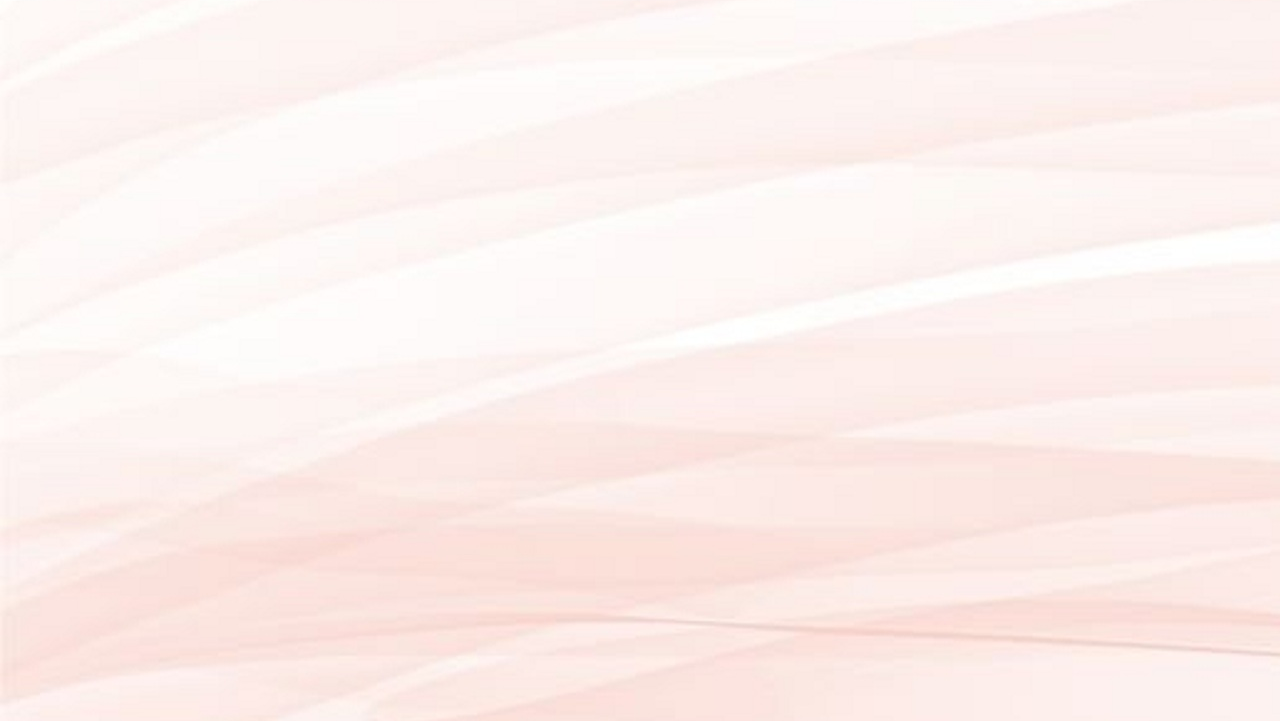
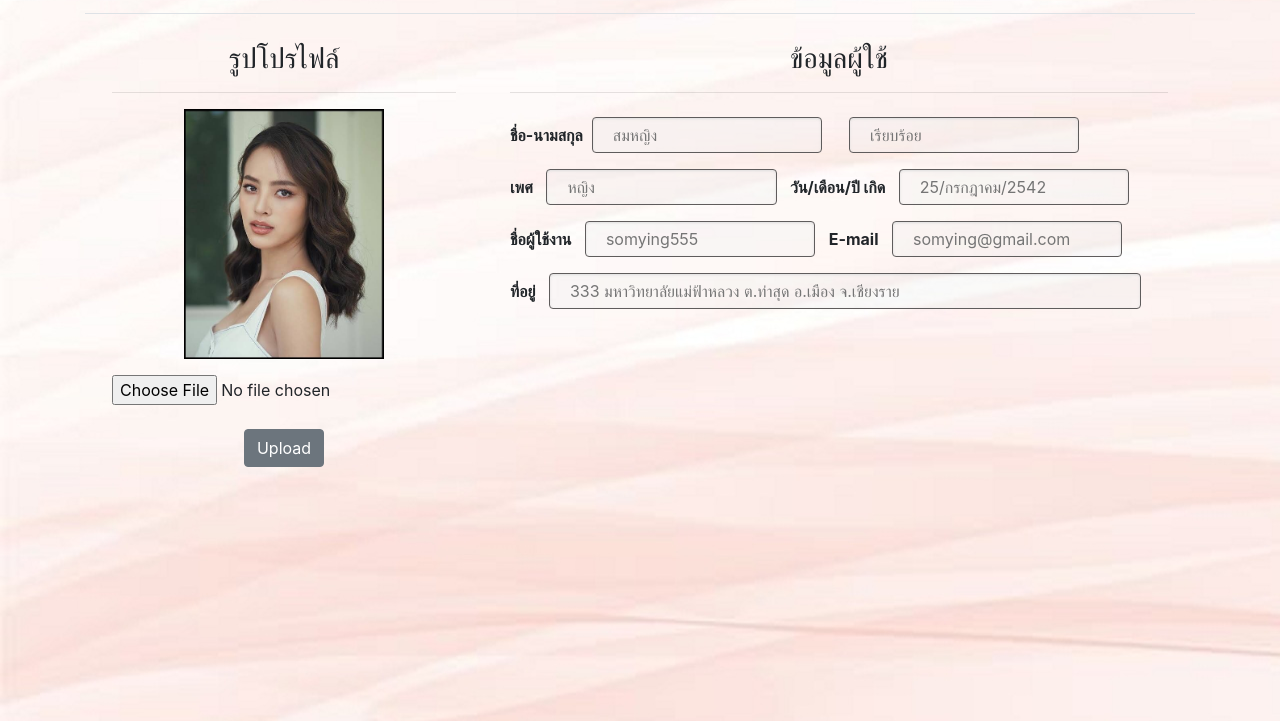
Before and after one commit to sorayapoonpoem/Face2cheats, a plain HTML site: page โปรไฟล์ผู้ใช้.html in a window 1280 px wide. Shown: the part 79-800 px from the top of the page. Drawn offline with Linux system fonts and the light colour scheme.

Commit message:
UI หน้าโปรไฟล์ผู้ใช้

```diff
--- a/โปรไฟล์ผู้ใช้.html
+++ b/โปรไฟล์ผู้ใช้.html
@@ -4,22 +4,23 @@
 <head>
     <meta charset="UTF-8">
     <meta name="viewport" content="width=device-width, initial-scale=1.0">
-    <title>หน้าหลัก</title>
+    <title>โปรไฟล์ผู้ใช้งาน</title>
     <link rel="stylesheet" href="./js/bootstrap.min.css">
-    <link rel="stylesheet" href="./js/dataTables.bootstrap4.min.css">
-    <link rel="stylesheet" href="./js/responsive.bootstrap4.min.css">
-    <link rel="stylesheet" href="./js/sweetalert2.min.css">
-    <link rel="stylesheet" href="./js/css.css">
-    <link rel="stylesheet" href="./js/font-awesome.min.css">
     <script src="./js/jquery.min.js"></script>
     <script src="./js/popper.min.js"></script>
     <script src="./js/bootstrap.min.js"></script>
-    <script src="./js/bootbox.min.js"></script>
-    <script src="./js/jquery.dataTables.min.js"></script>
-    <script src="./js/dataTables.bootstrap4.min.js"></script>
-    <script src="./js/dataTables.responsive.min.js"></script>
-    <script src="./js/responsive.bootstrap4.min.js"></script>
-    <script src="./js/sweetalert2.all.min.js"></script>
+
+    <script>
+        $(document).ready(function () {
+            $("#upload").click(function () {
+                alert("Upload,Success!");
+
+
+            });
+
+        });
+    </script>
+
     <style>
         body {
             background-attachment: fixed;
@@ -31,14 +32,58 @@
         }
 
 
+        #Lname {
+            width: 35%;
+            margin: 8px 0;
+            display: inline-block;
+            border: 1px solid rgb(95, 92, 92);
+            box-shadow: inset 0 1px 3px #ddd;
+            border-radius: 4px;
+            -webkit-box-sizing: border-box;
+            -moz-box-sizing: border-box;
+            box-sizing: border-box;
+            padding-left: 20px;
+            padding-right: 20px;
+            padding-top: 5px;
+            padding-bottom: 5px;
+        }
+
+
+
+        #Fname {
+            width: 90%;
+            margin: 8px 0;
+            display: inline-block;
+            border: 1px solid rgb(95, 92, 92);
+            box-shadow: inset 0 1px 3px #ddd;
+            border-radius: 4px;
+            -webkit-box-sizing: border-box;
+            -moz-box-sizing: border-box;
+            box-sizing: border-box;
+            padding-left: 20px;
+            padding-right: 20px;
+            padding-top: 5px;
+            padding-bottom: 5px;
+        }
+
+
+
+        #checks {
+
+            color: rgb(98, 98, 226);
+
+        }
+
+        #regis {
+            text-align: center;
+            background-color: rgb(235, 96, 179);
+            color: white;
+        }
     </style>
-
 
 </head>
 
 <body background="./pro/background.jpg" BGPROPERTIES="FIXED">
-
-
     <nav class="navbar navbar-expand-sm navbar-light  sticky-top " style=" background-color: #fadee1;"
         style="text-align: right">
         <div class=" container-fluid">
@@ -52,35 +97,84 @@
                 <ul class="navbar-nav ml-auto">
                     <!-- ml to mr, yeah make sense.. -->
                     <li class="nav-item ">
-                        <a class="nav-link" href="./Page1.html">หน้าหลัก</a>
+                        <a class="nav-link" href="./Page1login.html">หน้าหลัก</a>
                     </li>
 
                     <li class="nav-item" id="navlink">
-                        <a class="nav-link" href="./เกี่ยวกับทีมงาน.html">เกี่ยวกับทีมงาน </a>
+                        <a class="nav-link" href="./เกี่ยวกับทีมงานlogin.html">เกี่ยวกับทีมงาน </a>
                     </li>
                     <li class="nav-item" id="navlink">
-                        <button type="button" id="loginreport" class="btn">แจ้งข้อมูลผู้ขาย</button>
-
+                        <a class="nav-link" href="./แจ้งข้อมูล.html">แจ้งข้อมูลผู้ขาย</a>
                     </li>
                     <li class="nav-item" id="navlink">
-                        <button type="button" id="login" class="btn">เข้าสู่ระบบ</button>
+                        <a class="nav-link" href="./Page1.html">ออกจากระบบ</a>
+                    </li>
 
-                    </li>
-                    <li class="nav-item" id="navlink">
-                        |
-                    </li>
-                    <li class="nav-item" id="navlink">
-                        <a class="nav-link" href="./register.html"><u>สมัครสมาชิก</u></a>
-                    </li>
                 </ul>
             </div>
         </div>
     </nav>
+    <div class="container p-20 my-3">
+        <table class="table ">
+
+
+
+            <tbody>
+                <tr>
+
+                    <td width="30%">
+                        <div class="container p-10 my-3">
+                            <h3 style="text-align: center">รูปโปรไฟล์</h3>
+                            <hr>
+
+                            <p style="text-align: center"><img src="pro/profile.jpg" width="200"></p>
+
+                            <form id="formUpload" method="post" enctype="multipart/form-data"
+                                style="text-align: center;">
+                                <input type="file" name="filetoupload"><br><br>
+                                <input type="submit" class="btn btn-secondary" value="Upload" id="upload">
+                            </form>
+                    </td>
+    </div>
+
+    <td width="70%">
+
+
+        <div class="container  my-3">
+            <b>
+                <h3 style="text-align: center;">ข้อมูลผู้ใช้</h3>
+            </b>
+            <hr>
+
+            <b>ชื่อ-นามสกุล</b>&nbsp;&nbsp;<input type="text" id="Lname" placeholder="สมหญิง"
+                disabled>&nbsp;&nbsp;&nbsp;&nbsp;&nbsp;
+            <input type="password" id="Lname" placeholder="เรียบร้อย" disabled>
+            <br>
+            <b>เพศ</b>&nbsp;&nbsp; <input type="gender" id="Lname" placeholder="หญิง" disabled>&nbsp;&nbsp;
+            <b>วัน/เดือน/ปี เกิด</b> &nbsp;&nbsp;<input type="gender" id="Lname" placeholder="25/กรกฎาคม/2542" disabled>
+            <br>
+            <b>ชื่อผู้ใช้งาน</b>&nbsp;&nbsp; <input type="text" id="Lname" placeholder="somying555"
+                disabled>&nbsp;&nbsp;
+            <b>E-mail</b>&nbsp;&nbsp; <input type="text" id="Lname" placeholder="somying@gmail.com" disabled>
+            <br>
+
+            <b>ที่อยู่</b>&nbsp;&nbsp; <input type="text" id="Fname"
+                placeholder="333 มหาวิทยาลัยแม่ฟ้าหลวง ต.ท่าสุด อ.เมือง จ.เชียงราย" disabled>
+            <br>
 
 
 
 
+        </div>
 
+    </td>
+
+    </tr>
+
+    </tbody>
+    </table>
+
+    </div>
 </body>
 
 </html>
```
